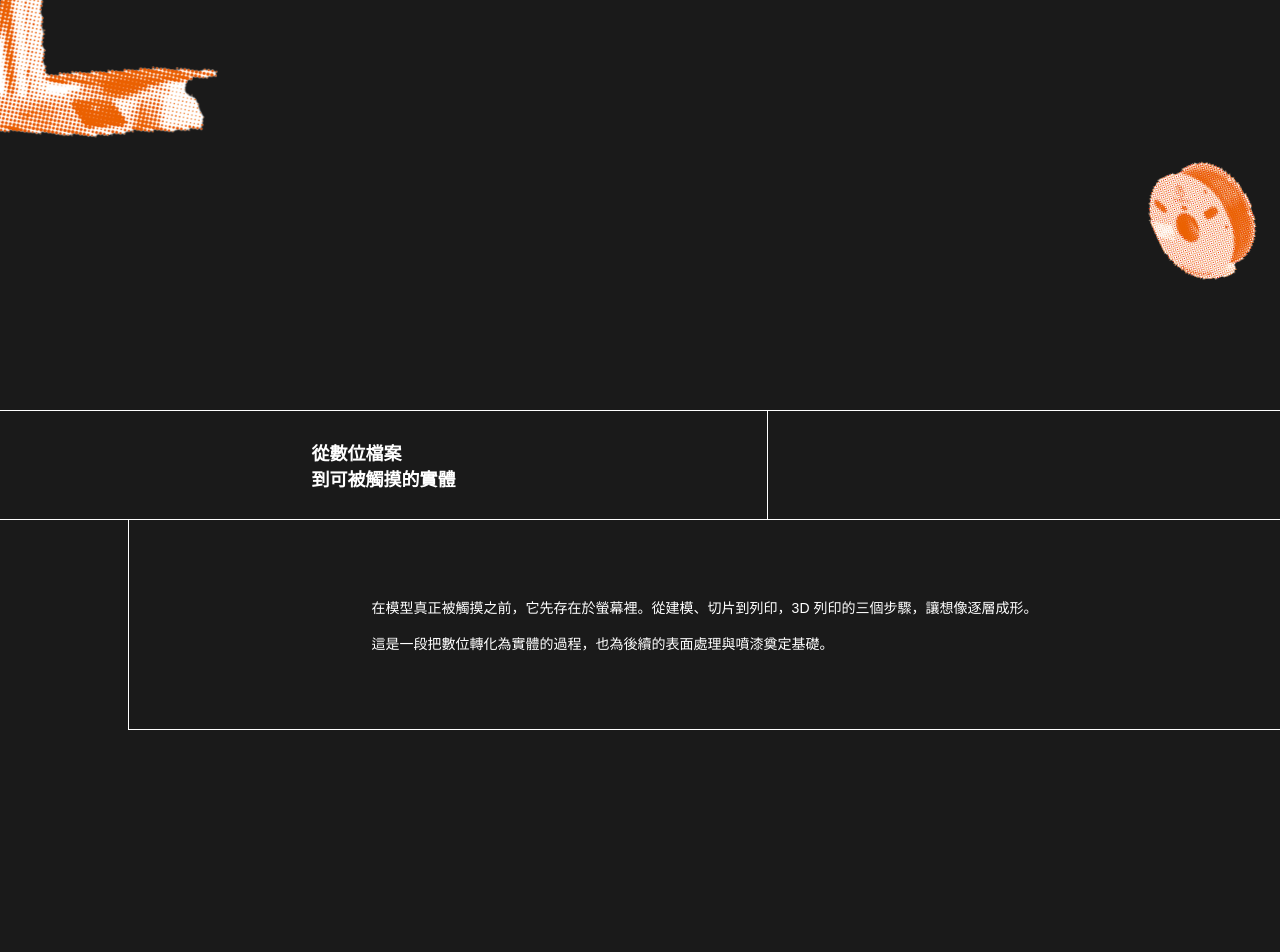
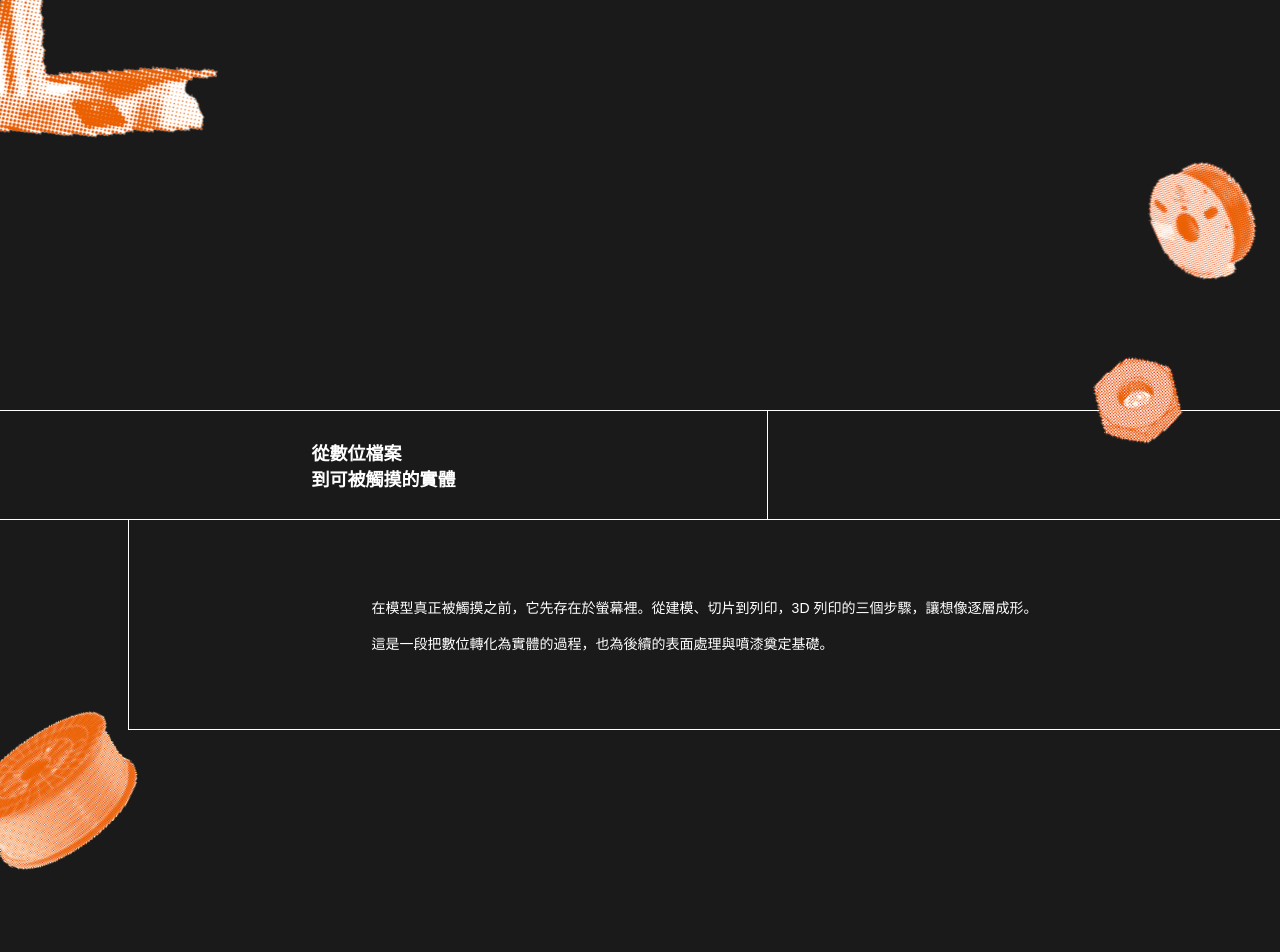
Before and after one commit to thuid35/idweek, a Next.js app: page /intro/3dprinting in a window 1280 px wide. Shown: the part 540-1492 px from the top of the page. Built offline with nearby package versions, Linux system fonts and the light colour scheme; a web font is replaced by a local one.

Commit message:
v3.2 Cool Printing com

```diff
--- a/src/app/intro/3dprinting/page.js
+++ b/src/app/intro/3dprinting/page.js
@@ -69,9 +69,6 @@ export default function ThreeDPrintingPage() {
         <div className={ddd.cover__late_image_container}>
           <Image src="/images/intro_3d/cover/3dline.png" alt="3D Printing Cover" fill style={{ objectFit: 'cover' }}/>
         </div>
-        <div className={ddd.cover__late_image_container}>
-          <Image src="/images/intro_3d/cover/3dline.png" alt="3D Printing Cover" fill style={{ objectFit: 'cover' }}/>
-        </div>
       </div>
       {/* COVER Space End*/}
       {/* CONTENT Intro Space */}
@@ -85,6 +82,12 @@ export default function ThreeDPrintingPage() {
           <div className={ddd.content_intro_box2_box1}>
             <p className={ddd.content_intro_box2_box1_title}>在模型真正被觸摸之前，它先存在於螢幕裡。從建模、切片到列印，3D 列印的三個步驟，讓想像逐層成形。<br/><br/>這是一段把數位轉化為實體的過程，也為後續的表面處理與噴漆奠定基礎。</p>
           </div>
+        </div>
+        <div className={ddd.cover__late_image_container} style={{ top: '-60px', right: '90px', width: '100px', height: '100px' }}>
+          <Image src="/images/intro_3d/cover/item1.png" alt="3D Printing Cover" fill style={{ objectFit: 'cover' }}/>
+        </div>
+        <div className={ddd.cover__late_image_container} style={{ top: '280px', left: '-50px', width: '200px', height: '200px' }}>
+          <Image src="/images/intro_3d/cover/line2.png" alt="3D Printing Cover" fill style={{ objectFit: 'cover' }}/>
         </div>
       </div>
       {/* CONTENT Intro Space End*/}
```
Also changed, not shown: public/images/intro_3d/cover/line2.png (added).
